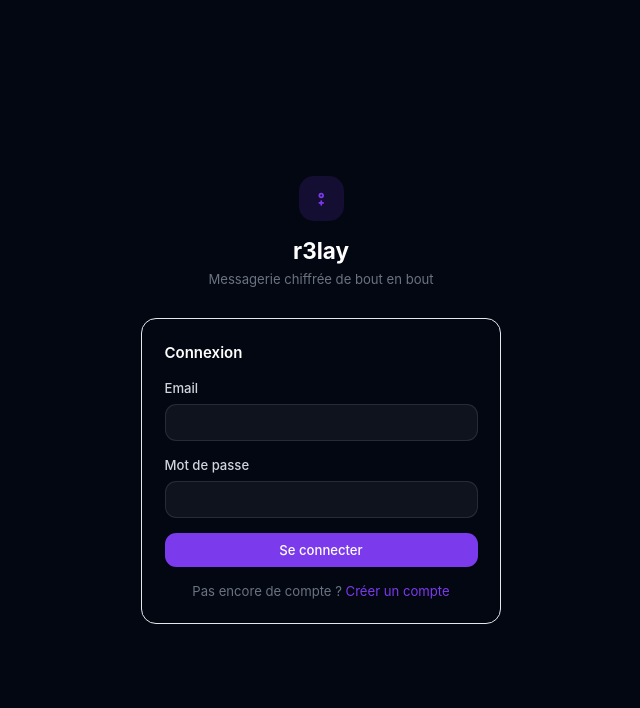
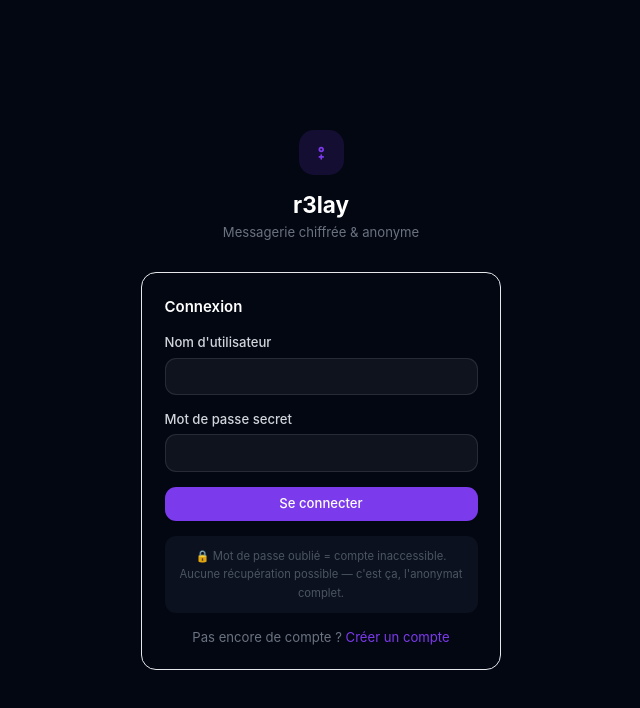
Before and after one commit to barthelemy-osty/RELAY, a React (Vite) app: page /login in a window 1280 px wide. Shown: the top 708 px of the page, without its empty margins (319-959 px from the left). Built offline with nearby package versions, Linux system fonts and the light colour scheme; no server answers.

Commit message:
Update Login.tsx

```diff
--- a/src/pages/Login.tsx
+++ b/src/pages/Login.tsx
@@ -5,7 +5,7 @@ import { Button } from '../components/ui/Button'
 import { Input } from '../components/ui/Input'
 
 export function Login() {
-  const [email, setEmail] = useState('')
+  const [username, setUsername] = useState('')
   const [password, setPassword] = useState('')
   const [error, setError] = useState('')
   const [loading, setLoading] = useState(false)
@@ -17,7 +17,7 @@ export function Login() {
     setError('')
     setLoading(true)
     try {
-      await login(email, password)
+      await login(username, password)
       navigate('/chat')
     } catch (err: any) {
       setError(err.message ?? 'Erreur de connexion')
@@ -36,15 +36,41 @@ export function Login() {
             </svg>
           </div>
           <h1 className="text-2xl font-bold text-white">r3lay</h1>
-          <p className="text-sm text-gray-500 mt-1">Messagerie chiffrée de bout en bout</p>
+          <p className="text-sm text-gray-500 mt-1">Messagerie chiffrée & anonyme</p>
         </div>
 
         <form onSubmit={handleSubmit} className="bg-white/4 border border-white/8 rounded-2xl p-6 space-y-4">
           <h2 className="text-base font-semibold text-white">Connexion</h2>
-          <Input label="Email" type="email" value={email} onChange={e => setEmail(e.target.value)} autoComplete="email" required />
-          <Input label="Mot de passe" type="password" value={password} onChange={e => setPassword(e.target.value)} autoComplete="current-password" required />
+
+          <Input
+            label="Nom d'utilisateur"
+            value={username}
+            onChange={e => setUsername(e.target.value)}
+            autoComplete="username"
+            required
+          />
+          <Input
+            label="Mot de passe secret"
+            type="password"
+            value={password}
+            onChange={e => setPassword(e.target.value)}
+            autoComplete="current-password"
+            required
+          />
+
           {error && <p className="text-sm text-rose-400">{error}</p>}
-          <Button type="submit" className="w-full" loading={loading}>Se connecter</Button>
+
+          <Button type="submit" className="w-full" loading={loading}>
+            {loading ? 'Connexion…' : 'Se connecter'}
+          </Button>
+
+          <div className="bg-gray-900/60 rounded-xl p-3 text-center">
+            <p className="text-xs text-gray-600 leading-relaxed">
+              🔒 Mot de passe oublié = compte inaccessible.<br />
+              Aucune récupération possible — c'est ça, l'anonymat complet.
+            </p>
+          </div>
+
           <p className="text-sm text-center text-gray-500">
             Pas encore de compte ?{' '}
             <Link to="/register" className="text-accent hover:underline">Créer un compte</Link>
```
